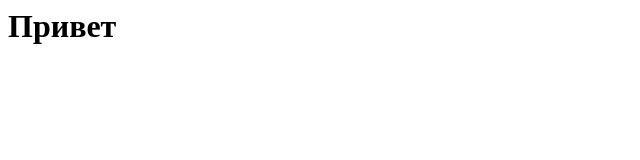
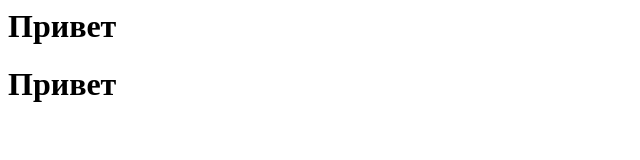
Before and after one commit to kirusha31/mysite, a plain HTML site: page index.html in a window 1280 px wide. Shown: the whole page, without its empty margins (0-640 px from the left). Drawn offline with Linux system fonts and the light colour scheme.

Commit message:
Update index.html

```diff
--- a/index.html
+++ b/index.html
@@ -1,3 +1,4 @@
 <html>
   <h1> Привет </h1>
+  <h1> Привет </h1>
 </html>
```
